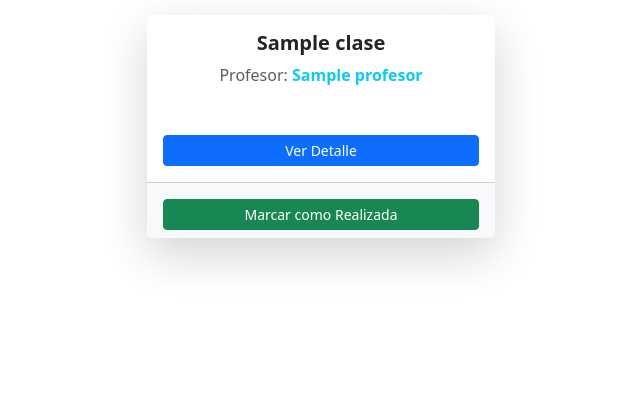
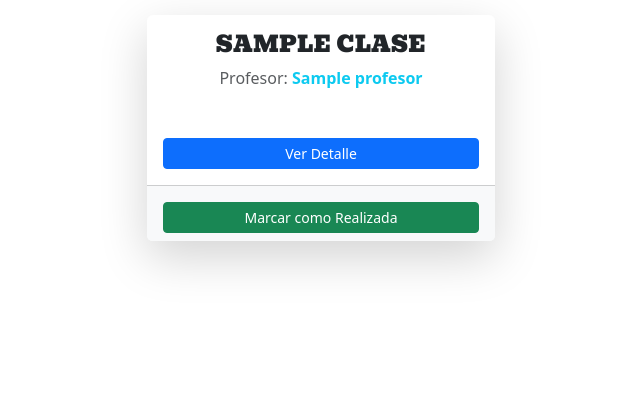
Before and after one commit to julianlods/toth, a Django app: page /mis_clases/ in a window 1280 px wide. Shown: the part 137-551 px from the top of the page, without its empty margins (319-959 px from the left). Run offline with Django 5.2, Linux system fonts and the light colour scheme; a user stored in the database is signed in; tables that the repository leaves empty hold one stand-in row (values such as "Sample post"); grey boxes marked "Sample" are stand-in pictures; some libraries are stand-ins or nearby versions.

Commit message:
Estilo: se aplicó fuente Bevan a títulos de clase en base.html y mis_clases.html

```diff
--- a/toth/templates/toth/base.html
+++ b/toth/templates/toth/base.html
@@ -11,6 +11,18 @@
     <script src="https://cdn.jsdelivr.net/npm/bootstrap@5.3.0-alpha3/dist/js/bootstrap.bundle.min.js"></script>
     <link rel="stylesheet" href="https://cdn.jsdelivr.net/npm/sweetalert2@11/dist/sweetalert2.min.css">
     <script src="https://cdn.jsdelivr.net/npm/sweetalert2@11"></script>
+
+    <!-- Google Fonts -->
+    <link href="https://fonts.googleapis.com/css2?family=Bevan&display=swap" rel="stylesheet">
+    <style>
+        .titulo-clase {
+            font-family: 'Bevan', cursive;
+            font-weight: normal;
+            font-size: 1.4rem;
+            letter-spacing: 0.3px;
+            text-transform: uppercase;
+        }
+    </style>
 
     <!-- Favicon -->
     <link rel="shortcut icon" href="{% static 'toth/images/favicon.ico' %}" type="image/x-icon">
--- a/toth/templates/toth/mis_clases.html
+++ b/toth/templates/toth/mis_clases.html
@@ -11,7 +11,7 @@
                 <div class="col">
                     <div class="card shadow-lg border-0 h-100">
                         <div class="card-body d-flex flex-column">
-                            <h5 class="card-title text-center text-dark fw-semibold">{{ item.clase.titulo }}</h5>
+                            <h5 class="card-title text-center text-dark titulo-clase">{{ item.clase.titulo }}</h5>
                             <p class="card-text text-center text-muted">
                                 Profesor: <span class="text-info fw-bold">{{ item.clase.profesor.nombre }}</span>
                             </p>
```
